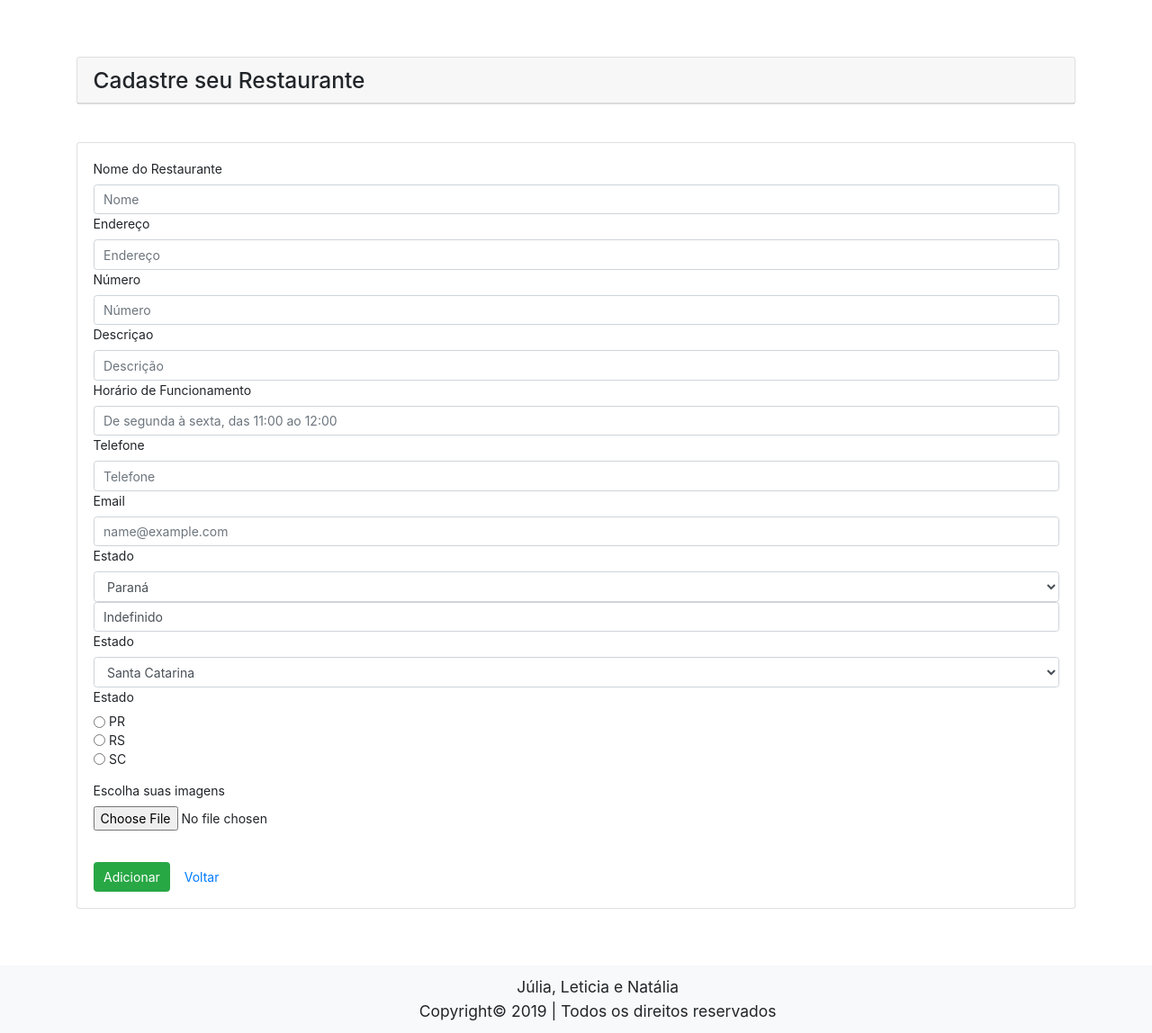
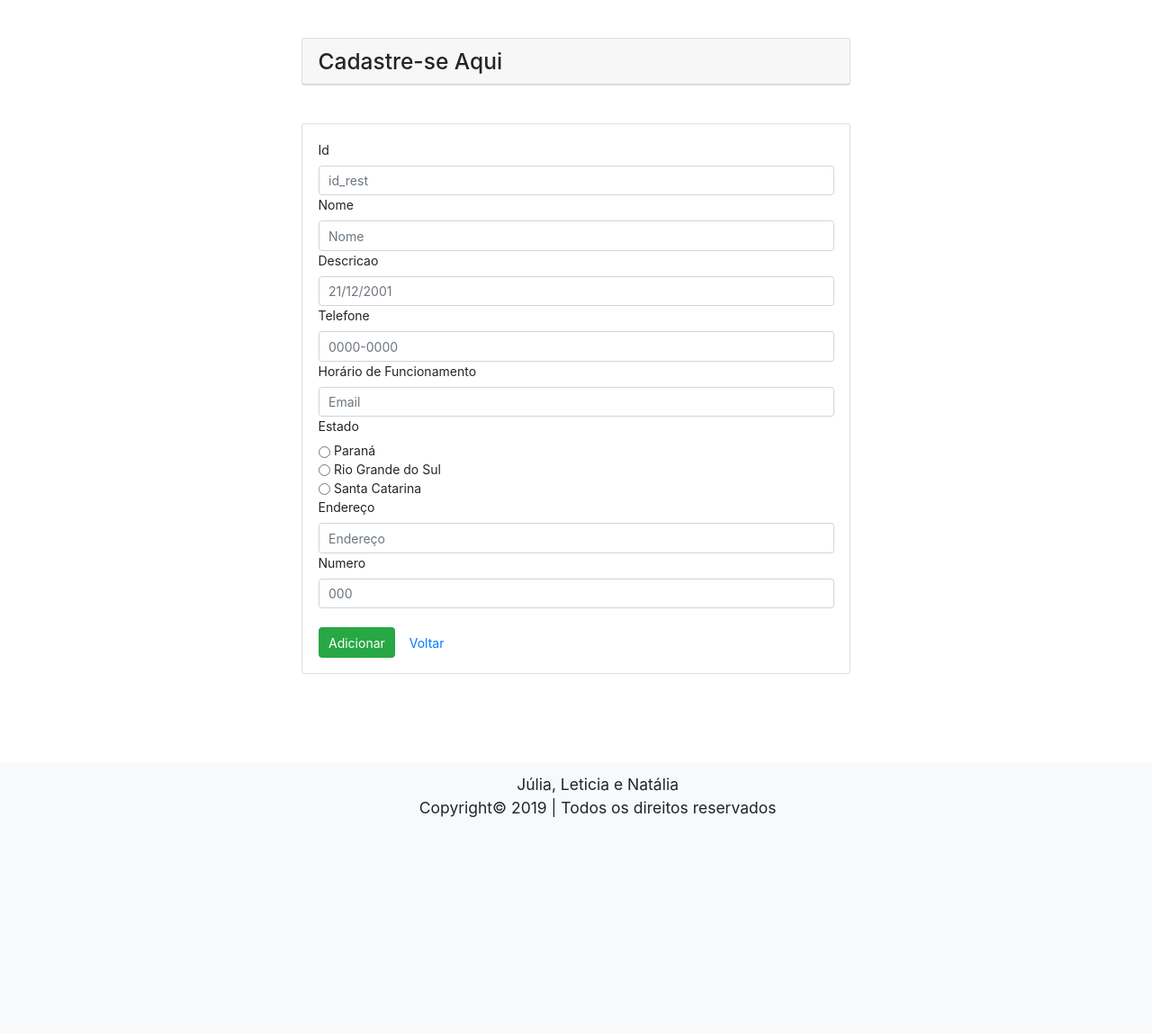
Before and after one commit to LeticiaDosSantos/AvalieAqui, a PHP site: page /create_restaurante.php in a window 1280 px wide. Shown: the part 49-1197 px from the top of the page at 90% size. After the commit the page ends 957 px from the top, so only its background shows below. Run offline with PHP 8.4, Linux system fonts and the light colour scheme.

Commit message:
mais algumas coisas

```diff
--- a/buscar_restaurantes.php
+++ b/buscar_restaurantes.php
@@ -62,7 +62,7 @@
                             echo '<td>'. $row['descricao'] . '</td>';
                             echo '<td>'. $row['endereco'] . '</td>';
                             echo '<td>'. $row['telefone'] . '</td>';
-                            echo '<meta charset="utf-8"> <td>'. $row['horario_funcio'] . '</td>';
+                            echo '<meta charset="utf-8"> <td>'. $row['horario_funcionamento'] . '</td>';
                             echo '<td>'. $row['numero'] . '</td>';
                             echo '<td width=250>';
                             echo '<a class="btn btn-primary" href="read.php?id_rest='.$row['id_rest'].'">Info</a>';
--- a/create_restaurante.php
+++ b/create_restaurante.php
@@ -1,6 +1,7 @@
 <?php
-    include 'cabecalho.php';
-    $estado = "Indefinido";
+    $sexo = "Indefinido";
+    include("cabecalho.php");
+
 ?>
 <!DOCTYPE html>
 <html lang="pt-br">
@@ -9,45 +10,40 @@
     <meta charset="utf-8">
     <!-- Latest compiled and minified CSS -->
   <link rel="stylesheet" href="assets/css/bootstrap.min.css">
-  <title>Avalie Aqui - Cadastrar Restaurante</title>
+  <title>Avalie Aqui</title>
 </head>
+
 
 <br>
 <br>
-<br>
-<!--
-<div>
-
-<h1>Cadastre o seu Restaurante
-
-
-</div>
-
-
-!-->
-
 <body>
-    <div class="container">
+    <div class="container" style="width: 50%;">
         <div clas="span10 offset1">
           <div class="card">
             <div class="card-header">
-                <h3 class="well"> Cadastre seu Restaurante </h3>
+                <h3 class="well"> Cadastre-se Aqui </h3>
             </div>
-          </div>
-        </div>
-
          </div>
 
          <br>
          <br>
- <div class="container">
-        <div clas="span10 offset1">
          <div class="card">
             <div class="card-body">
             <form class="form-horizontal" action="create_restaurante.php" method="post">
 
+                <div class="control-group <?php echo !empty($id_restErro)?'error ': '';?>">
+                    <label class="control-label">Id</label>
+                    <div class="controls">
+
+                        <input size="80" class="form-control" name="id_rest" type="text" placeholder="id_rest" required="" value="<?php echo !empty($id_rest)?$id_rest: '';?>">
+                        <?php if(!empty($id_restErro)): ?>
+                            <span class="help-inline"><?php echo $id_restErro;?></span>
+                        <?php endif;?>
+                    </div>
+                </div>
+
                 <div class="control-group <?php echo !empty($nomeErro)?'error ' : '';?>">
-                    <label class="control-label">Nome do Restaurante</label>
+                    <label class="control-label">Nome</label>
                     <div class="controls">
                         <input size="50" class="form-control" name="nome" type="text" placeholder="Nome" required="" value="<?php echo !empty($nome)?$nome: '';?>">
                         <p></p>
@@ -57,131 +53,56 @@
                     </div>
                 </div>
 
-                <div class="control-group <?php echo !empty($enderecoErro)?'error ': '';?>">
-                    <label class="control-label">Endereço</label>
+                <div class="control-group <?php echo !empty($descricaoErro)?'error ' : '';?>">
+                    <label class="control-label">Descricao</label>
                     <div class="controls">
-                        <input size="80" class="form-control" name="endereco" type="text" placeholder="Endereço" required="" value="<?php echo !empty($endereco)?$endereco: '';?>">
-                        <p></p>
-                        <?php if(!empty($emailErro)): ?>
-                            <span class="help-inline"><?php echo $enderecoErro;?></span>
-                            <?php endif;?>
-                    </div>
-                </div>
-
-
-                 <div class="control-group <?php echo !empty($numeroErro)?'error ': '';?>">
-                    <label class="control-label">Número</label>
-                        <div class="controls">
-                         <input size="80" class="form-control" name="numero" type="tel" placeholder="Número" required="" value="<?php echo !empty($numero)?$numero: '';?>">
-                         <p></p>
-                        <?php if(!empty($numeroErro)): ?>
-                            <span class="help-inline"><?php echo $numeroErro;?></span>
-                            <?php endif;?>
-                    </div>
-
-                 <div class="control-group <?php echo !empty($descricaoErro)?'error ': '';?>">
-                    <label class="control-label">Descriçao</label>
-                        <div class="controls">
-                         <input size="80" class="form-control" name="descricao" type="textarea" placeholder="Descrição" required="" value="<?php echo !empty($descricao)?$descricao: '';?>">
+                        <input size="50" class="form-control" name="descricao" type="text" placeholder="21/12/2001" required="" value="<?php echo !empty($descricao)?$descricao: '';?>">
                         <p></p>
                         <?php if(!empty($descricaoErro)): ?>
                             <span class="help-inline"><?php echo $descricaoErro;?></span>
                         <?php endif;?>
                     </div>
+                </div>
+
+                <div class="control-group <?php echo !empty($telefoneErro)?'error ': '';?>">
+                    <label class="control-label">Telefone</label>
+                    <div class="controls">
+                        <input size="40" class="form-control" name="telefone" type="text" placeholder="0000-0000" required="" value="<?php echo !empty($telefone)?$telefone: '';?>">
+                        <p></p>
+                        <?php if(!empty($telefoneErro)): ?>
+                            <span class="help-inline"><?php echo $telefoneErro;?></span>
+                            <?php endif;?>
+                    </div>
+                </div>
 
                 <div class="control-group <?php echo !empty($horario_funcionamentoErro)?'error ': '';?>">
                     <label class="control-label">Horário de Funcionamento</label>
                     <div class="controls">
-                         <input size="80" class="form-control" name="descricao" type="text" placeholder="De segunda à sexta, das 11:00 ao 12:00" required="" value="<?php echo !empty($horario_funcionamento)?$horario_funcionamento: '';?>">
+                        <input size="40" class="form-control" name="email" type="text" placeholder="Email" required="" value="<?php echo !empty($horario_funcionamento)?$horario_funcionamento: '';?>">
                         <p></p>
                         <?php if(!empty($horario_funcionamentoErro)): ?>
                             <span class="help-inline"><?php echo $horario_funcionamentoErro;?></span>
                             <?php endif;?>
                     </div>
                 </div>
-                <div class="control-group <?php echo !empty($telefoneErro)?'error ': '';?>">
-                    <label class="control-label">Telefone</label>
-                    <div class="controls">
-                        <input size="35" class="form-control" name="telefone" type="text" placeholder="Telefone" required="" value="<?php echo !empty($telefone)?$telefone: '';?>">
-                        <p></p>
-                        <?php if(!empty($emailErro)): ?>
-                            <span class="help-inline"><?php echo $telefoneErro;?></span>
-                            <?php endif;?>
-                    </div>
-                </div>
-
-                <div class="control-group <?php echo !empty($emailErro)?'error ': '';?>">
-                    <label class="control-label">Email</label>
-                    <div class="controls">
-                        <input size="40" class="form-control" name="email" type="email" placeholder="name@example.com" required="" value="<?php echo !empty($email)?$email: '';?>">
-                        <p></p>
-                        <?php if(!empty($emailErro)): ?>
-                            <span class="help-inline"><?php echo $emailErro;?></span>
-                            <?php endif;?>
-                    </div>
-                </div>
-
-
-
-                <div class="control-group <?php echo !empty($emailErro)?'error ': '';?>">
-                    <label class="control-label">Estado</label>
-                    <div class="controls">
-
-                        <select class="form-control" name="Estado" value="Estado">
-
-                          <option value="parana">Paraná</option>
-                          <option value="rio">Rio Grande do Sul</option>
-                          <option>Santa Catarina</option>
-                      </select>
-
-                        <input size="40" class="form-control" name="estado" type="text" placeholder="Estado" required="" value="<?php echo !empty($estado)?$estado: '';?>">
-                        <p></p>
-                        <?php if(!empty($estadoErro)): ?>
-                            <span class="help-inline"><?php echo $estadoErro;?></span>
-                            <?php endif;?>
-                    </div>
-                </div>
-
-
-
-
-      <label for="inputState" >Estado</label>
-      <select id="inputState" class="form-control">
-        <option selected>Santa Catarina</option>
-        <option>Paraná</option>
-        <option>Rio Grande do Sul</option>
-
-
-      </select>
-    </div>
-
-
-
-
-
-
 
                 <div class="control-group <?php echo !empty($estadoErro)?'error ': '';?>">
                     <label class="control-label">Estado</label>
+
                     <div class="controls">
+
                         <div class="form-check">
                             <p class="form-check-label">
-                                <input class="form-check-input" type="radio" name="estado" id="estado" value="PR" <?php echo ($estado=="PR" ) ? "checked" : null; ?>/> PR
+                                <input class="form-check-input" type="radio" name="estado" id="pr" value="PR" <?php echo ($sexo=="PR" ) ? "checked" : null; ?>/> Paraná
                         </div>
+
                         <div class="form-check">
-                            <input class="form-check-input" type="radio" name="estado" id="estado" value="RS" <?php echo ($estado=="RS" ) ? "checked" : null; ?>/> RS
-                        </div>  <div class="form-check">
-                            <input class="form-check-input" type="radio" name="estado" id="estado" value="SC" <?php echo ($estado=="SC" ) ? "checked" : null; ?>/> SC
+                            <input class="form-check-input" type="radio" name="estado" id="rs" value="RS" <?php echo ($sexo=="RS" ) ? "checked" : null; ?>/> Rio Grande do Sul
                         </div>
-                        <p></p>
 
-              <form>
-                <div class="form-group">
-                    <label for="exampleFormControlFile1">Escolha suas imagens</label>
-                    <input type="file" class="form-control-file" id="exampleFormControlFile1">
+                        <div class="form-check">
+                            <input class="form-check-input" type="radio" name="estado" id="sc" value="SC" <?php echo ($sexo=="SC" ) ? "checked" : null; ?>/> Santa Catarina
                         </div>
-             </form>
-
 
                         </p>
                         <?php if(!empty($estadoErro)): ?>
@@ -190,6 +111,28 @@
                     </div>
                 </div>
                 <div class="form-actions">
+
+                <div class="control-group <?php echo !empty($enderecoErro)?'error ': '';?>">
+                    <label class="control-label">Endereço</label>
+                    <div class="controls">
+                        <input size="40" class="form-control" name="endereco" type="text" placeholder="Endereço" required="" value="<?php echo !empty($endereco)?$endereco: '';?>">
+                        <p></p>
+                        <?php if(!empty($enderecoErro)): ?>
+                            <span class="help-inline"><?php echo $enderecoErro;?></span>
+                            <?php endif;?>
+                    </div>
+                </div>
+
+                 <div class="control-group <?php echo !empty($numeroErro)?'error ': '';?>">
+                    <label class="control-label">Numero</label>
+                    <div class="controls">
+                        <input size="40" class="form-control" name="numero" type="text" placeholder="000" required="" value="<?php echo !empty($numero)?$numero: '';?>">
+                        <p></p>
+                        <?php if(!empty($numeroErro)): ?>
+                            <span class="help-inline"><?php echo $numeroErro;?></span>
+                            <?php endif;?>
+                    </div>
+                </div>
                     <br/>
 
                     <button type="submit" class="btn btn-success">Adicionar</button>
@@ -202,10 +145,6 @@
         </div>
     </div>
     </div>
-
-</div>
-
-</divS>
     <script src="https://code.jquery.com/jquery-3.3.1.js" integrity="sha256-2Kok7MbOyxpgUVvAk/HJ2jigOSYS2auK4Pfzbm7uH60=" crossorigin="anonymous"></script>
     <script src="https://cdnjs.cloudflare.com/ajax/libs/popper.js/1.14.3/umd/popper.min.js" integrity="sha384-ZMP7rVo3mIykV+2+9J3UJ46jBk0WLaUAdn689aCwoqbBJiSnjAK/l8WvCWPIPm49" crossorigin="anonymous"></script>
     <!-- Latest compiled and minified JavaScript -->
@@ -219,24 +158,24 @@
 
     if(!empty($_POST))
     {
+        $sexo="Indefinido";
         //Acompanha os erros de validação
+        $id_restErro = null;
         $nomeErro = null;
+        $descricaoErro = null;
+        $telefoneErro = null;
+        $horario_funcionamentoErro = null;
+        $estadoErro = null;
         $enderecoErro = null;
-        $numero=null;
-        $telefoneErro = null;
-        $emailErro = null;
-        $estadoErro = null;
-        $descricao = null;
-        $horario_funcionamento = null;
+        $numeroErro = null;
 
         $nome = $_POST['nome'];
+        $descricao = $_POST['descricao'];
+        $telefone = $_POST['telefone'];
+        //$horario_funcionamento = $_POST['horario_funcionamento'];
+        $estado = $_POST['estado'];
         $endereco = $_POST['endereco'];
         $numero = $_POST['numero'];
-        $telefone = $_POST['telefone'];
-        $email = $_POST['email'];
-        $estado = $_POST['estado'];
-        $descricao = $_POST['descricao'];
-        $horario_funcionamento = $POST['horario_funcio'];
 
         //Validaçao dos campos:
         $validacao = true;
@@ -246,44 +185,26 @@
             $validacao = false;
         }
 
-        if(empty($endereco))
+        /*if(empty($id_user))
         {
-            $enderecoErro = 'Por favor digite o seu endereço!';
+            $id_userErro = 'Por favor digite o seu id!';
             $validacao = false;
-        }
-
-        if(empty($numero))
-        {
-            $numeroErro = 'Por favor digite o número!';
-            $validacao = false;
-        }
+        } */
 
         if(empty($descricao))
         {
-            $descricaoErro = 'Por favor, digite uma descrição para o restaurante!';
-            $validacao = false;
-        }
-
-        if(empty($horario_funcionamento))
-        {
-           $horario_funcionamentoErro = 'Por favor, digite uma descrição para o restaurante!';
+            $descricaoErro = 'Por favor digite o número do dt_nascimento!';
             $validacao = false;
         }
 
         if(empty($telefone))
         {
-            $telefoneErro = 'Por favor digite o número do telefone!';
-            $validacao = false;
-        }
-
-        if(empty($email))
-        {
             $telefoneErro = 'Por favor digite o endereço de email';
             $validacao = false;
         }
-        elseif (!filter_var($email,FILTER_VALIDATE_EMAIL))
+        elseif (empty($horario_funcionamento))
         {
-            $emailError = 'Por favor digite um endereço de email válido!';
+            $horario_funcionamentoErro = 'Por favor digite um endereço de email válido!';
             $validacao = false;
         }
 
@@ -293,25 +214,37 @@
             $validacao = false;
         }
 
+        if(empty($endereco))
+        {
+            $enderecoErro = 'Por favor digite o campo!';
+            $validacao = false;
+        }
+
+        if(empty($numero))
+        {
+            $numeroErro = 'Por favor digite o campo!';
+            $validacao = false;
+        }
+
         //Inserindo no Banco:
         if($validacao)
         {
             $pdo = Banco::conectar();
             $pdo->setAttribute(PDO::ATTR_ERRMODE, PDO::ERRMODE_EXCEPTION);
-            $sql = "INSERT INTO restaurante (nome, endereco, numero, telefone, email, estado, descricao, horario_funcionamento) VALUES(?,?,?,?,?)";
+            $sql = "INSERT INTO usuario (nome, descricao, telefone, estado, endereco, numero) VALUES(?,?,?,?,?,?)";
             $q = $pdo->prepare($sql);
-            $q->execute(array($nome,$endereco, $numero,$telefone,$email,$estado,$descricao,$horario_funcionamento));
+            $q->execute(array($nome, $descricao,$telefone,$estado,$endereço, $numero));
             Banco::desconectar();
-            header("Location: index.php");
+            header("Location: buscar_restaurantes.php");
+            exit;
         }
     }
-
 ?>
 
+<p></p>
 <br>
 <br>
-
+<br>
 <?php
-
-    include("rodape.php");
+    include('rodape.php');
  ?>
--- a/encontre.php
+++ b/encontre.php
@@ -106,3 +106,7 @@
 </div>
 
 </body>
+
+<?php
+  include ("rodape.php");
+?>
```
Also changed, not shown: create.php (+11 -17 lines), pessoa.sql (deleted, +0 -23 lines), 1 other file. Lines whose indentation alone changed are shown as unchanged.
